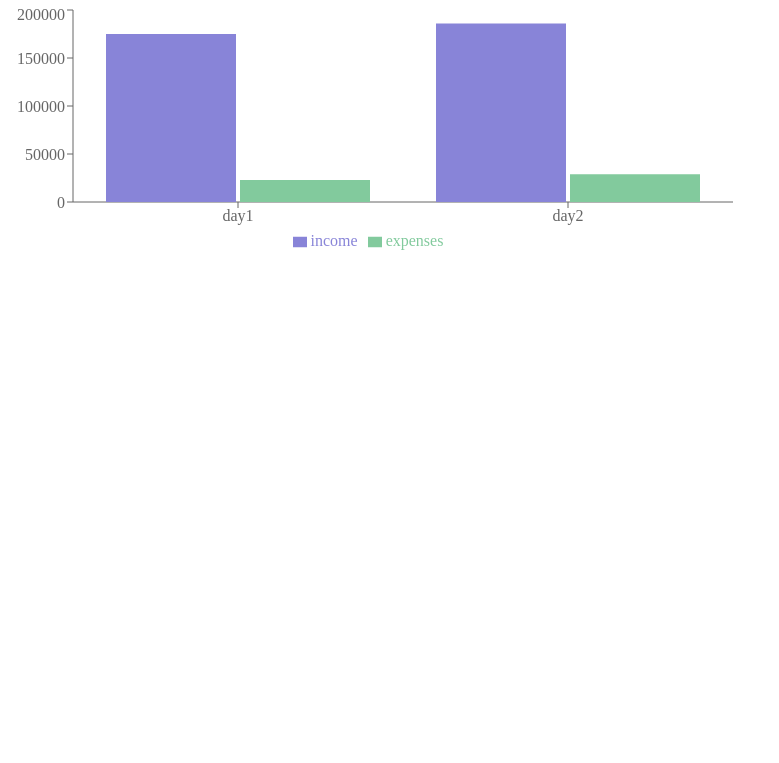
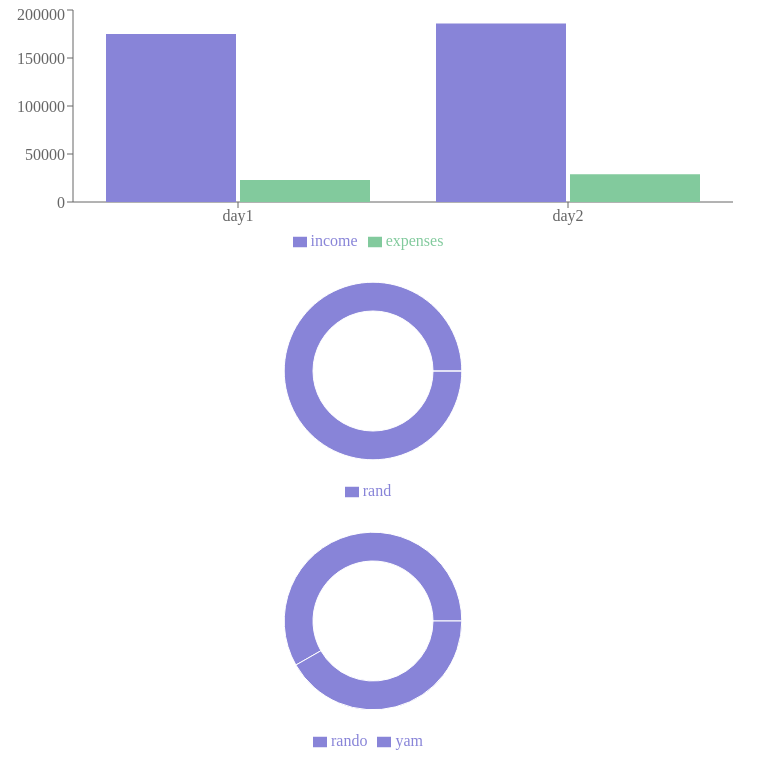
Before and after one commit to dhani-el/flexdashboard, a React app: page / in a window 1280 px wide. Shown: the part 813-1576 px from the top of the page, without its empty margins (0-779 px from the left). Before the commit the page ends 1076 px from the top, so only its background shows below. Built offline with nearby package versions, Linux system fonts and the light colour scheme.

Commit message:
implement day transaction expectation comp

```diff
--- a/src/Analytics/Jsx/index.jsx
+++ b/src/Analytics/Jsx/index.jsx
@@ -1,15 +1,20 @@
 import { motion } from "framer-motion";
 import { AttachMoney,Paid,AccountBalanceWallet, CreditCard,Payments } from "@mui/icons-material";
-import { AreaChart,XAxis,YAxis, CartesianGrid, Tooltip, Area,Bar, BarChart, Legend } from "recharts";
+import { AreaChart,XAxis,YAxis, CartesianGrid, Tooltip, Area,Bar, BarChart, Legend, PieChart, Pie } from "recharts";
 import "../Styles/index.css"
 
-
+const constants = {
+    INCOME :"INCOME",
+    EXPENSES:"EXPENSES",
+}
 
 export default function Analytics(){
     return <div id = "analyticsContainer">
                  <AnalysisDisplay/>
                  <OverViewComponent/>
                  <DayTransactionChart/>
+                 <Transactions transactions={[]}/>
+                 <Expectations/>
           </div>
 }
 
@@ -85,3 +90,59 @@ function DayTransactionChart(){
                 </BarChart>
             </motion.div>
 }
+
+function Transactions({transactions}){
+    return <motion.div>
+              {!!transactions.length &&  transactions.map(function(transaction){
+                    if (transaction.type === constants.INCOME) {
+                        return <Income description={transaction.description} amount={transaction.amount} />
+                    }else if (transaction.type === constants.EXPENSES) {
+                        return <Expenses description={transaction.description} amount={transaction.amount}  />
+                    }
+                    return
+                })}
+    </motion.div>
+}
+
+function Expenses({description,amount}){
+    return <motion.div>
+        <motion.p>{description}</motion.p>
+        <motion.p>{amount}</motion.p>
+    </motion.div>
+}
+
+function Income({description,amount}){
+    return <motion.div>
+                <motion.p>{description}</motion.p>
+                <motion.p>{amount}</motion.p>
+    </motion.div>
+}
+
+function Expectations(){
+    return <motion.div>
+                <ExpectedIncome/>
+                <ExpectedExpenses/>
+    </motion.div>
+}
+
+function ExpectedIncome(){
+    const data = [{name:"rand", value:34}]
+    return <motion.div>
+                <PieChart width={730} height={250}>
+                    <Pie data={data} dataKey="value" nameKey="name" cx="50%" cy="50%" innerRadius={60} fill="#8884d8" />
+                    <Tooltip/>
+                    <Legend/>
+                </PieChart>
+    </motion.div>
+}
+
+function ExpectedExpenses(){
+    const data = [{name:"rando", value:67000},{name:"yam",value:48000}]
+    return <motion.div>
+                <PieChart width={730} height={250}>
+                    <Pie data={data} dataKey="value" nameKey="name" cx="50%" cy="50%"  innerRadius={60} fill="#8884d8" />
+                    <Tooltip/>
+                    <Legend/>
+                </PieChart>
+    </motion.div>
+}
```
